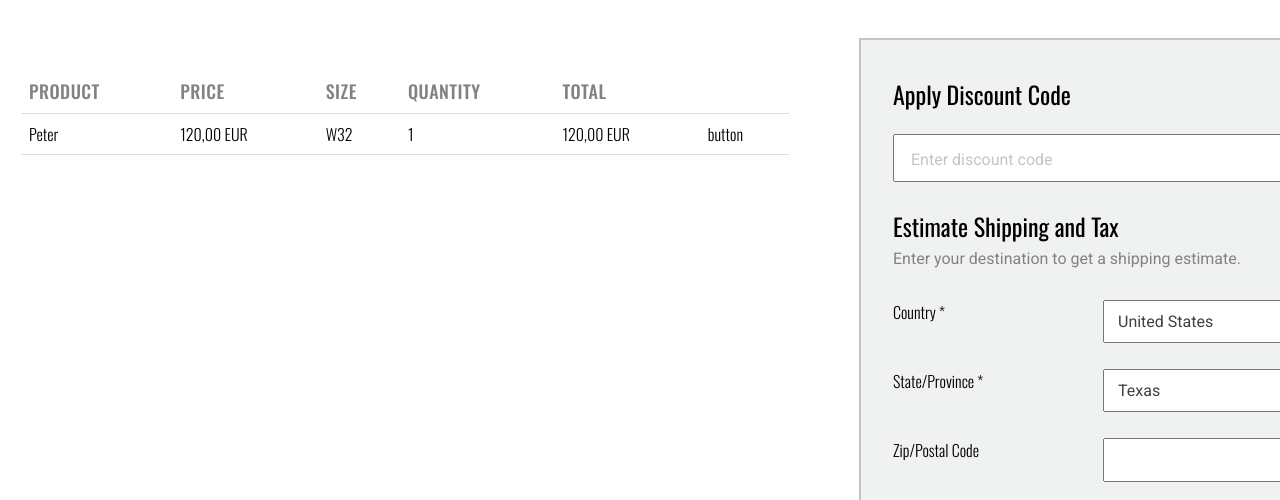
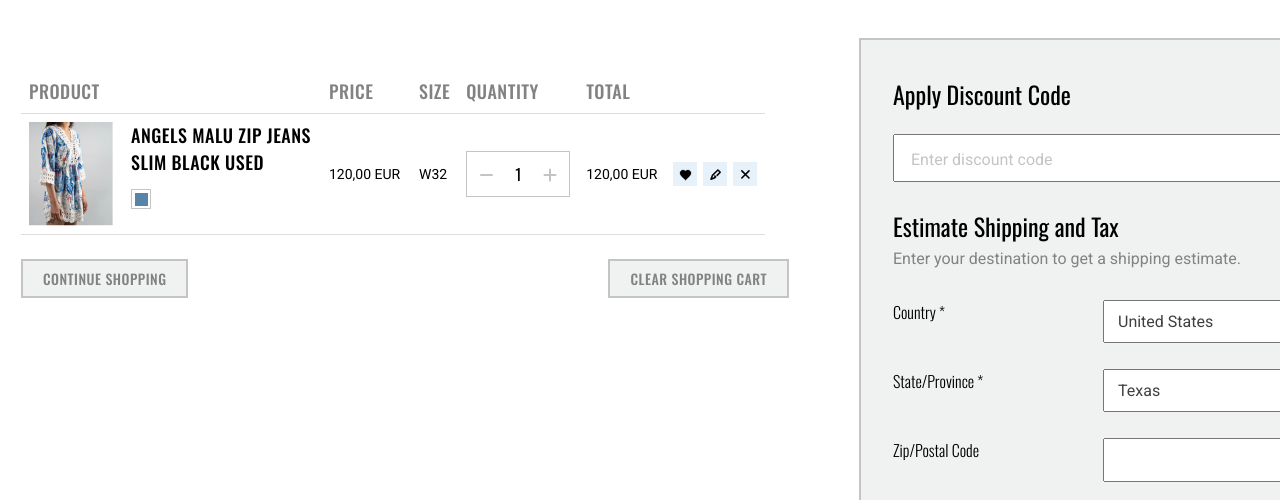
Before and after one commit to acunmedyaakademi/dummyWork, a plain HTML site: page shopping.html in a window 1280 px wide. Shown: the part 300-800 px from the top of the page. Drawn offline with nearby package versions, Linux system fonts and the light colour scheme.

Commit message:
shopping bitti

```diff
--- a/assets/css/style.css
+++ b/assets/css/style.css
@@ -641,8 +641,28 @@ footer {
     gap: 70px;
 }
 
+/* TABLE START */
+
+.product-color-btn {
+    display: flex;
+    width: 20px;
+    height: 20px;
+    background: white;
+    border: 1px solid #C4C4C4;
+}
+
+.product-color-btn-inside {
+    margin: auto;
+    display: inline-block;
+    width: 13px;
+    height: 13px;
+    background: #5884AA;
+}
+
+
 .basket-contents {
     border-collapse: collapse;
+    margin-bottom: 24px;
 }
 
 .basket-contents th {
@@ -662,6 +682,91 @@ td {
     text-align: left;
 }
 
+.table-product {
+    display: flex;
+    gap: 18px;
+}
+
+.th-product {
+    width: 300px;
+}
+
+.th-price {
+    width: 90px;
+}
+
+.th-quantity {
+    width: 120px;
+}
+
+
+.table-product p {
+    width: 187px;
+    font-family: 'Oswald';
+    font-weight: 500;
+    font-size: 18px;
+    line-height: 27px;
+    letter-spacing: 0.5px;
+    text-transform: uppercase;
+    color: #000000;
+    margin-bottom: 13px;
+}
+
+.table-price p {
+    font-family: 'Roboto';
+    font-size: 14px;
+    line-height: 20px;
+    color: #000000;
+}
+
+.table-size p {
+    font-family: 'Roboto';
+    font-size: 14px;
+    line-height: 20px;
+    color: #000000;
+}
+
+.table-total p {
+    font-family: 'Roboto';
+    font-size: 14px;
+    line-height: 20px;
+    color: #000000;
+}
+
+.table-quantity table {
+    width: 100%;
+    text-align: center;
+    border: 1px solid #C4C4C4;
+}
+
+.table-quantity table tr td {
+    text-align: center;
+}
+
+.fa-minus , .fa-plus {
+    color: #C4C4C4;
+}
+
+.table-quantity table tr td span {
+    font-family: 'Oswald';
+    font-weight: 400;
+    font-size: 16px;
+    line-height: 24px;
+    text-align: center;
+    text-transform: uppercase;
+    color: #000000;
+}
+
+.table-buttons {
+    width: 100px;
+}
+
+.table-buttons div {
+    display: flex;
+    justify-content: space-between;
+}
+
+
 .basket-contents tr:last-child {
     border-bottom: 1px solid #ddd;
 }
@@ -669,6 +774,36 @@ td {
 .basket-contents tr:first-child {
     border-bottom: 1px solid #ddd;
 }
+
+/* TABLE END */
+
+/* shopping buttons start */
+
+.shopping-buttons {
+    display: flex;
+    justify-content: space-between;
+}
+
+.shopping-btn {
+    background: #F0F2F2;
+    border: 2px solid #C4C4C4;
+    font-family: 'Oswald';
+    font-weight: 500;
+    font-size: 14px;
+    line-height: 21px;
+    text-align: center;
+    letter-spacing: 0.5px;
+    text-transform: uppercase;
+    color: #828282;
+    padding: 7px 20px;
+    transition: 0.3s;
+}
+
+.shopping-btn:hover  {
+    background: #C4C4C4;
+}
+
+/* shopping buttons end */
 
 /* pricing section start */
 
--- a/shopping.html
+++ b/shopping.html
@@ -7,6 +7,7 @@
     <meta name="viewport" content="width=device-width, initial-scale=1.0">
     <title>CRISP</title>
     <link rel="stylesheet" href="assets/css/style.css?v=1">
+    <link href="https://fonts.googleapis.com/css2?family=Roboto&display=swap" rel="stylesheet">
     <link rel="stylesheet" href="https://cdnjs.cloudflare.com/ajax/libs/font-awesome/6.4.0/css/all.min.css"
         integrity="sha512-iecdLmaskl7CVkqkXNQ/ZH/XLlvWZOJyj7Yy7tcenmpD1ypASozpmT/E0iPtmFIB46ZmdtAc9eNBvH0H/ZpiBw=="
         crossorigin="anonymous" referrerpolicy="no-referrer" />
@@ -53,26 +54,51 @@
         <h4 class="shopping-page-title">Shopping Cart</h4>
 
         <section class="basket">
-
-            <table class="basket-contents">
-                <tr>
-                    <th>Product</th>
-                    <th>Price</th>
-                    <th>Size</th>
-                    <th>Quantity</th>
+            <div>
+                <table class="basket-contents">
+                    <tr>
+                        <th class="th-product">Product</th>
+                        <th class="th-price">Price</th>
+                        <th>Size</th>
+                    <th class="th-quantity">Quantity</th>
                     <th>Total</th>
                 </tr>
-                <tr>
-                    <td>Peter</td>
-                    <td>120,00 EUR</td>
-                    <td>W32</td>
-                    <td>1</td>
-                    <td>120,00 EUR</td>
-                    <td>button</td>
+                <tr class="table-line">
+                    <td class="table-product">
+                        <img src="assets/img/shopping-ornek.jpg" alt="">
+                        <div>
+                            <p>Angels malu zip jeans slim black used</p>
+                            <div class="product-color-btn">
+                                <div class="product-color-btn-inside"></div>
+                            </div>
+                        </div>
+                    </td>
+                    <td class="table-price"><p>120,00 EUR</p></td>
+                    <td class="table-size"><p>W32</p></td>
+                    <td class="table-quantity">
+                        <table>
+                            <tr>
+                                <td><a href=""><i class="fa-solid fa-minus"></i></a></td>
+                                <td><span>1</span></td>
+                                <td><a href=""><i class="fa-solid fa-plus"></i></a></td>
+                            </tr>
+                        </table>
+                    </td>
+                    <td class="table-total"><p>120,00 EUR</p></td>
+                    <td class="table-buttons">
+                        <div>
+                            <a href=""><img src="assets/img/shopping-favori.svg" alt=""></a>
+                            <a href=""><img src="assets/img/shopping-duzenle.svg" alt=""></a>
+                            <a href=""><img src="assets/img/shopping-çıkar.svg" alt=""></a>
+                        </div>
+                    </td>
                 </tr>
-            </table>
-
-
+                </table>
+                <div class="shopping-buttons">
+                    <a href="" class="shopping-btn">continue shopping</a>
+                    <a href="" class="shopping-btn">clear shopping cart</a>
+                </div>
+            </div>
             <div class="pricing">
                 <div class="delivery-information">
                     <h6 class="pricing-h">Apply Discount Code</h6>
```
Also changed, not shown: assets/img/shopping-duzenle.svg (added), assets/img/shopping-favori.svg (added), assets/img/shopping-ornek-kare.jpg (added), assets/img/shopping-ornek.jpg (added), assets/img/shopping-çıkar.svg (added).
